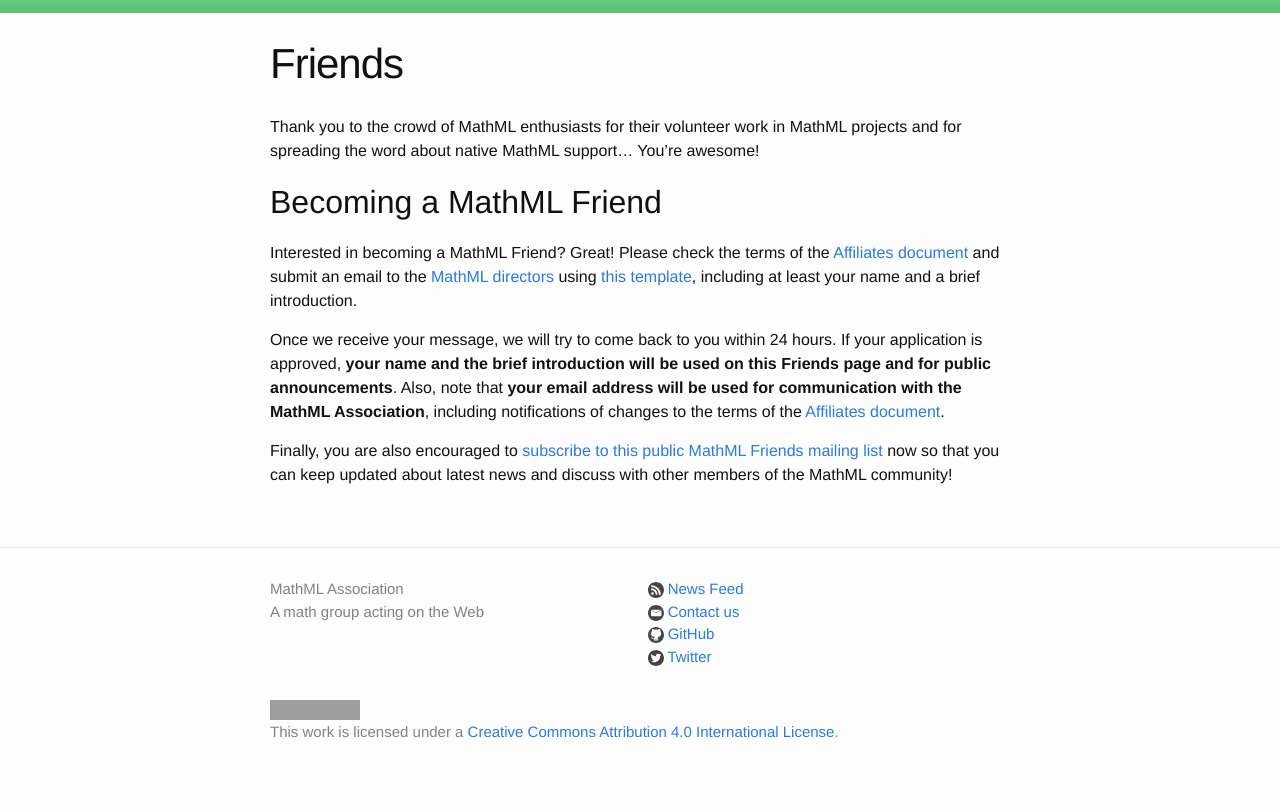
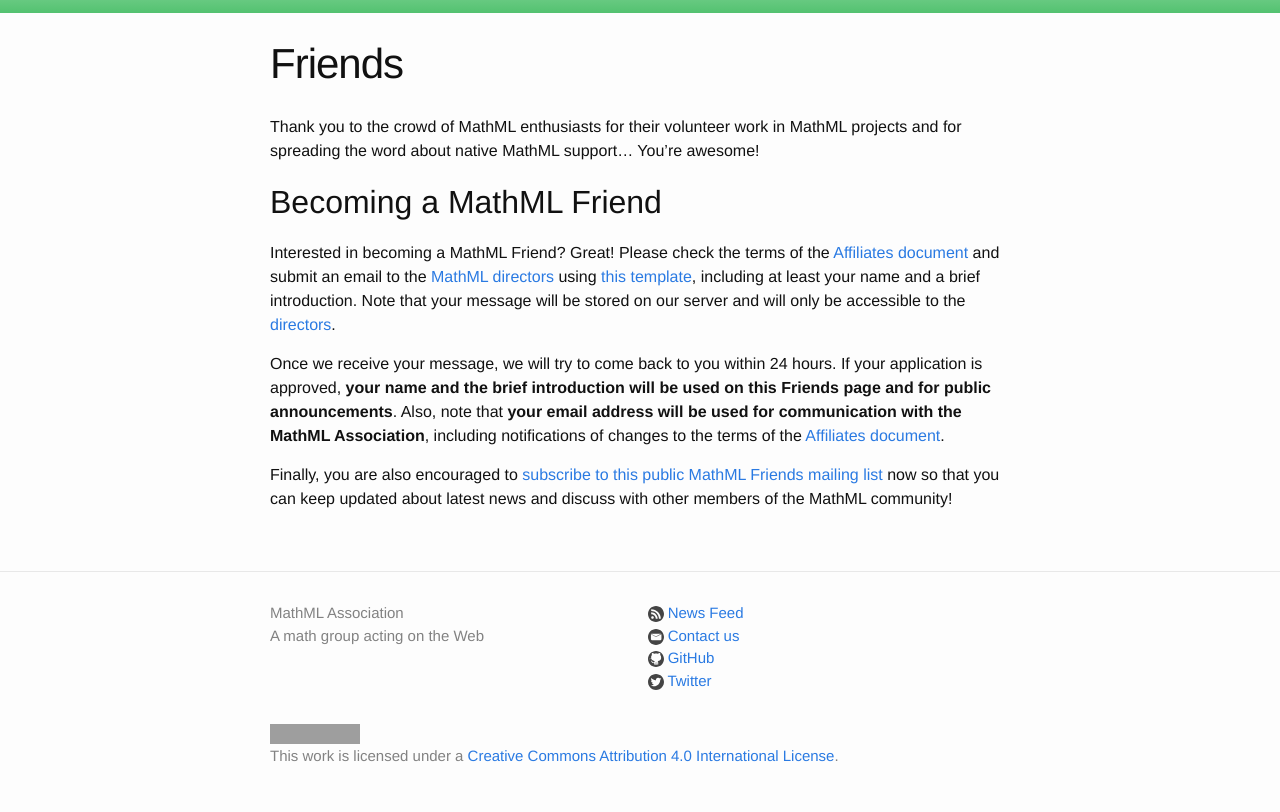
Before and after one commit to MathML/website, a Jekyll site: the page built from affiliates/friends.md, in a window 1280 px wide. Shown: the part 329-1141 px from the top of the page. Built offline with Jekyll 4.4.1, drawn with Linux system fonts in a browser that asks for light colours; before the commit the page ends 1117 px from its top, so only the background shows below that; grey boxes are pictures that could not be loaded.

Commit message:
Add a note about the fact that the friend application mails are stored on our server.

```diff
--- a/affiliates/friends.md
+++ b/affiliates/friends.md
@@ -13,6 +13,8 @@
 [Affiliates document](/legal-documents/affiliates.html) and
 submit an email to the [MathML directors](/people/directors.html) using
 [this template](mailto:directors@mathml-association.org?subject=Becoming%20a%20Friend&body=[Please%20remove%20the%20text%20in%20brackets%20and%20replace%20it%20with%20the%20requested%20content.]%0A%0ADear%20MathML%20directors,%0A%0AI'm%20applying%20to%20become%20a%20MathML%20Friend.%20Please%20find%20my%20information%20below.%0A%0AFull%20name:%20[required]%0ABrief%20introduction:%20[required%20;%20for%20example%20'PhD%20student%20in%20the%20Department%20of%20Physics%20at%20Harvard%20University']%0A%0AMore%20about%20myself:%20[optional%20;%20describe%20your%20involvement%20in%20MathML,%20why%20you%20want%20to%20become%20a%20friend,%20provide%20a%20link%20to%20your%20homepage%20or%20to%20social%20media%20accounts,%20indicate%20where%20you%20live,%20etc.]%0A%0AI%20hereby%20state%20that%20I%20read%20the%20terms%20of%20the%20Affiliates%20document,%20that%20I%20want%20to%20become%20a%20%22MathML%20Friend%22%20and%20that%20I%20fulfill%20all%20the%20requirements.%20In%20particular,%20I%20attest%20that%20I%20am%2018%20years%20of%20age%20or%20older,%20that%20I%20read%20the%20MathML%20Manifesto,%20and%20that%20I%20agree%20with%20it.%20I%20also%20give%20you%20the%20permission%20to%20publish%20the%20information%20provided%20in%20the%20'required'%20fields%20above.%0A), including at least your name and a brief introduction.
+Note that your message will be stored on our server and will only be accessible
+to the [directors](/people/directors.html).
 
 Once we receive your message, we will try to come back to you within 24 hours.
 If your application is approved, **your name and the brief introduction will be
```
